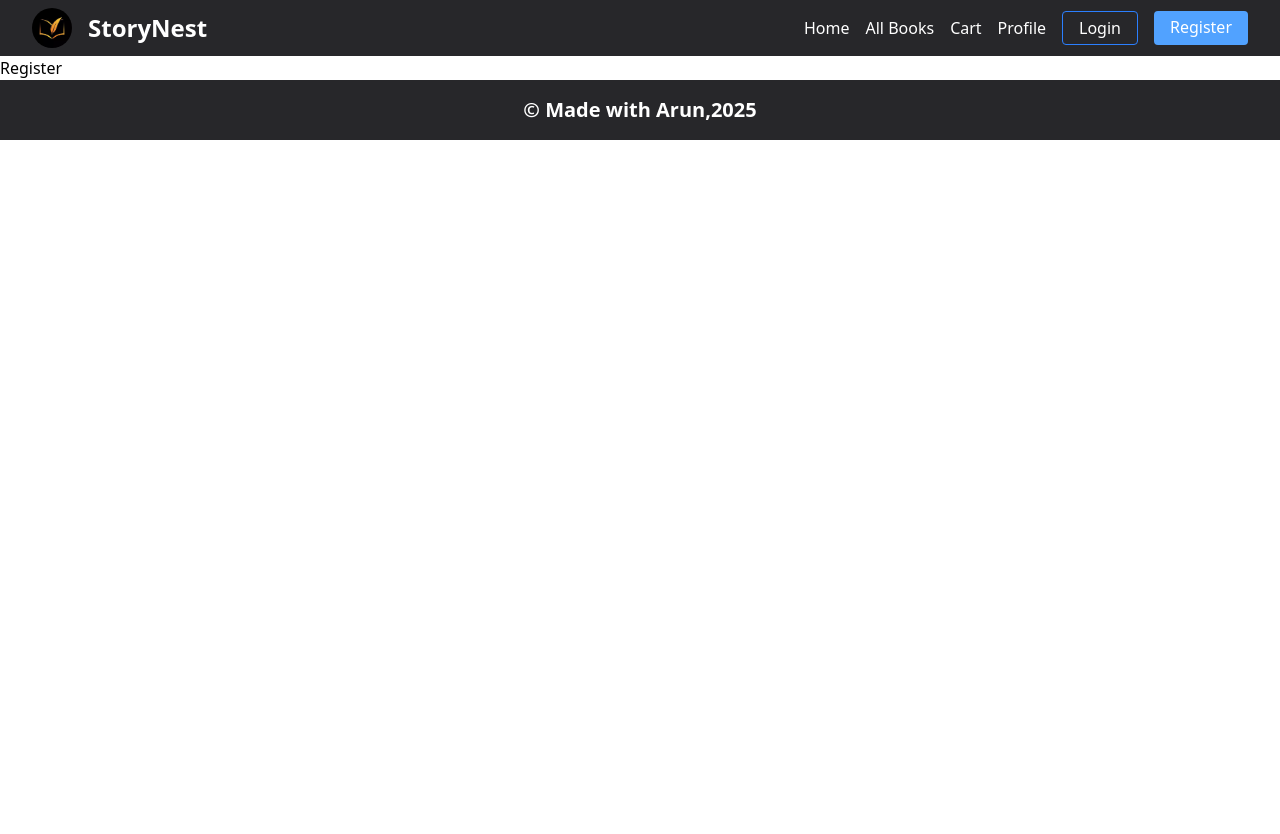
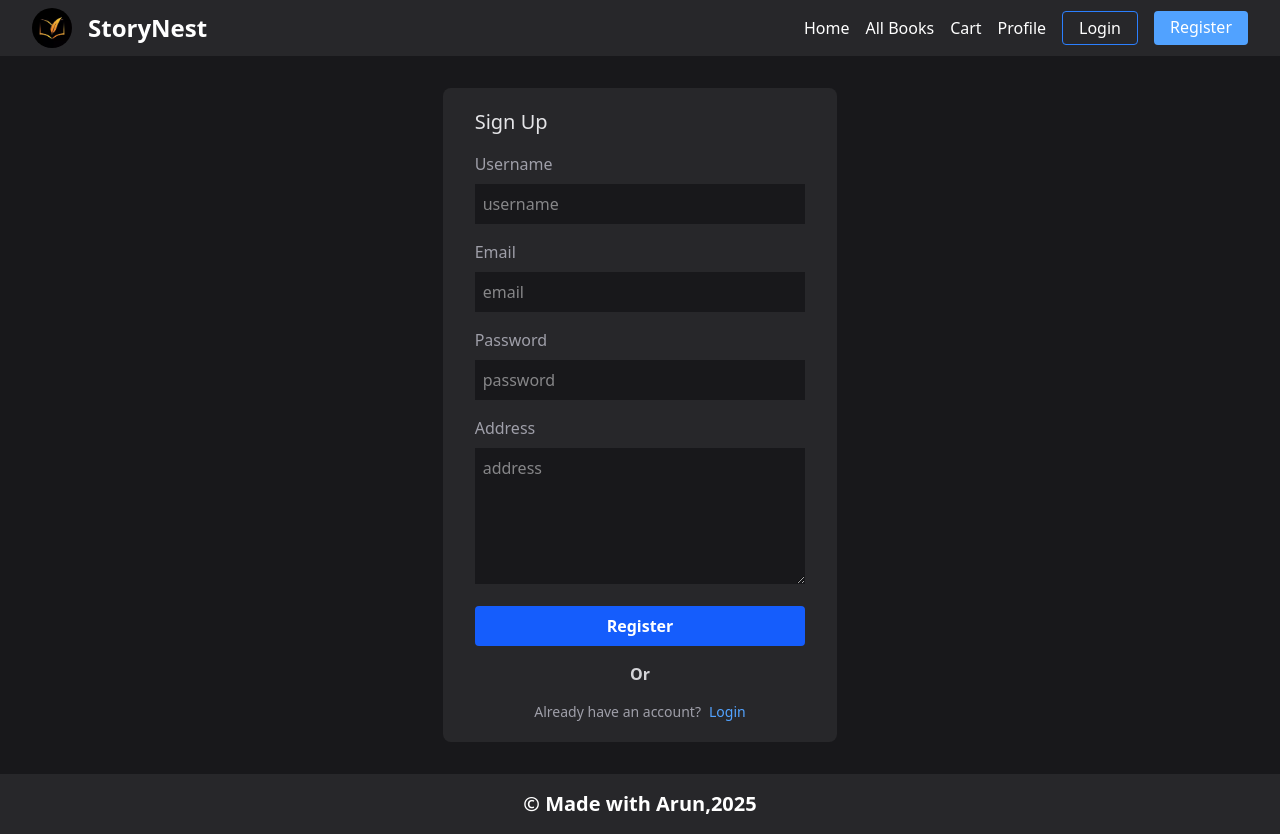
Before and after one commit to Arunmaity2003/mern, a React app in the folder ebook/frontend/: page /Register in a window 1280 px wide. Before the commit the page ends 800 px from the top, so only its background shows below. Built offline with nearby package versions, Linux system fonts and the light colour scheme; the HTML template or start-up script is replaced by a standard one.

Commit message:
book views

```diff
--- a/ebook/frontend/src/App.jsx
+++ b/ebook/frontend/src/App.jsx
@@ -8,6 +8,7 @@ import LogIn from "./pages/LogIn.jsx"
 import Register from './pages/Register.jsx'
 import Cart from "./pages/Cart.jsx"
 import Profile from "./pages/Profile.jsx"
+import ViewBookDetails from './components/ViewBookDetails/ViewBookDetails.jsx'
 
 const App = () => {
   return (
@@ -21,6 +22,7 @@ const App = () => {
           <Route path='/Register' element={<Register />} />
           <Route path='/Cart' element={<Cart />} />
           <Route path='/Profile' element={<Profile />} />
+          <Route path='/view-book-details/:id' element={<ViewBookDetails />} />
         </Routes>
         <Footer />
       </Router>
--- a/ebook/frontend/src/components/BookCards/BookCards.jsx
+++ b/ebook/frontend/src/components/BookCards/BookCards.jsx
@@ -2,9 +2,11 @@ import React from 'react'
 import { Link } from "react-router-dom"
 
 const BookCards = ({ data }) => {
-  console.log(data)
+  // console.log(data)
   return (
-    <Link>
+    <Link
+      to={`/view-book-details/${data._id}`}
+    >
       <div className='bg-zinc-800 rounded p-4 h-[70vh]'>
         <div className="bg-zinc-900 rounded flex items-center justify-center">
           <img src={data.url} alt="books" className='h-[45vh] w-full' />
--- /dev/null
+++ b/ebook/frontend/src/components/ViewBookDetails/ViewBookDetails.jsx
@@ -0,0 +1,103 @@
+// import React, { useEffect, useState } from 'react'
+// import axios from "axios"
+// import Loader from '../Loader/Loader'
+// import { useParams } from 'react-router-dom'
+// import { GrLanguage } from "react-icons/gr";
+
+
+// const ViewBookDetails = () => {
+//     const { id } = useParams();
+//     const [data, setData] = useState();
+
+//     useEffect(() => {
+//         const fetch = async () => {
+//             const response = await axios.get(`http://localhost:4000/api/v1/get-book-by-id/${id}`);
+//             console.log(response)
+//             setData(response.data.data);
+//         }
+//         fetch()
+//     }, [])
+//     return (
+//         <div className='px-12 py-8 bg-zinc-900 flex gap-8'>
+//             <div className='bg-zinc-800 rounded p-4 h-[88vh] w-3/6 flex items-center justify-center'>
+//                 {" "}
+//                 <img src={data?.url} alt="book" className='h-[70vh]' />
+//             </div>
+//             <div className="p-4 w-3/6">
+//                 <h1 className='text-4xl text-zinc-300 font-semibold'>{data.title}</h1>
+//                 <p className='text-zinc-400 mt-1'>{data.author}</p>
+//                 <p className='text-zinc-500 mt-4 text-xl'>{data.desc}</p>
+//                 <p className='text-zinc-400 flex items-center justify-start mt-4 text-xl'>
+//                     <GrLanguage className='me-3' />{data.language}
+//                 </p>
+//                 <p className='text-zinc-100 font-semibold mt-4 text-3xl'>
+//                     <GrLanguage className='me-3' />Price : ₹ {data.price}
+//                 </p>
+//             </div>
+//         </div>
+//     )
+// }
+
+// export default ViewBookDetails
+
+
+
+
+
+import React, { useEffect, useState } from 'react'
+import axios from "axios"
+import Loader from '../Loader/Loader'
+import { useParams } from 'react-router-dom'
+import { GrLanguage } from "react-icons/gr"
+
+const ViewBookDetails = () => {
+  const { id } = useParams();
+  const [data, setData] = useState();
+  const [loading, setLoading] = useState(true);
+
+  useEffect(() => {
+    const fetch = async () => {
+      try {
+        const response = await axios.get(`http://localhost:4000/api/v1/get-book-by-id/${id}`);
+        setData(response.data.data);
+      } catch (error) {
+        console.error("Error fetching book:", error);
+      } finally {
+        setLoading(false);
+      }
+    };
+    fetch();
+  }, [id]);
+
+  // ⛔️ Prevent accessing data before it's loaded
+  // if (loading) return <Loader />;
+  // if (!data) return <p className="text-white p-10">Book not found</p>;
+
+  return (
+    <>
+      {data && (<div className='px-4 md:px-12 py-8 bg-zinc-900 flex flex-col md:flex-row gap-8'>
+        <div className='bg-zinc-800 rounded p-4 h-[63vh] lg:h-[88vh] w-full lg:w-3/6 flex items-center justify-center'>
+          <img src={data.url} alt={data.title} className='h-[50vh] lg:h-[70vh] rounded' />
+        </div>
+        <div className="p-4 w-full lg:w-3/6">
+          <h1 className='text-4xl text-zinc-300 font-semibold'>{data.title}</h1>
+          <p className='text-zinc-400 mt-1'>{data.author}</p>
+          <p className='text-zinc-500 mt-4 text-xl'>{data.desc}</p>
+          <p className='text-zinc-400 flex items-center justify-start mt-4 text-xl'>
+            <GrLanguage className='me-3' />{data.language}
+          </p>
+          <p className='text-zinc-100 font-semibold mt-4 text-3xl'>
+            Price: ₹ {data.price}
+          </p>
+        </div>
+      </div>)}
+      {!data && (
+        <div className='bg-zinc-900 h-screen flex items-center justify-center'>
+          <Loader />{" "}
+        </div>
+      )}
+    </>
+  );
+};
+
+export default ViewBookDetails;
--- a/ebook/frontend/src/pages/LogIn.jsx
+++ b/ebook/frontend/src/pages/LogIn.jsx
@@ -1,9 +1,63 @@
 import React from 'react'
+import { Link } from 'react-router-dom'
 
-const LogIn = () => {
+const Login = () => {
   return (
-    <div>LogIn</div>
+    <div className="h-screen bg-zinc-900 flex items-center justify-center px-6">
+      <div className="bg-zinc-800 rounded-lg px-8 py-6 w-full md:w-3/6 lg:w-2/6 shadow-lg">
+        <p className="text-zinc-200 text-2xl font-semibold text-center">Login</p>
+
+        {/* Email */}
+        <div className="mt-6">
+          <label htmlFor="email" className="text-zinc-400">
+            Email
+          </label>
+          <input
+            type="email"
+            id="email"
+            className="w-full mt-2 bg-zinc-900 text-zinc-100 p-2 rounded outline-none focus:ring-1 focus:ring-blue-400"
+            placeholder="Enter your email"
+            name="email"
+            required
+          />
+        </div>
+
+        {/* Password */}
+        <div className="mt-4">
+          <label htmlFor="password" className="text-zinc-400">
+            Password
+          </label>
+          <input
+            type="password"
+            id="password"
+            className="w-full mt-2 bg-zinc-900 text-zinc-100 p-2 rounded outline-none focus:ring-1 focus:ring-blue-400"
+            placeholder="Enter your password"
+            name="password"
+            required
+          />
+        </div>
+
+        {/* Login Button */}
+        <button
+          type="submit"
+          className="w-full mt-6 bg-blue-500 hover:bg-blue-600 text-white font-semibold py-2 rounded transition"
+        >
+          Login
+        </button>
+
+        {/* Sign Up Link */}
+        <div className="flex items-center justify-center gap-2 mt-4 text-zinc-400 text-sm">
+          <p>Don't have an account?</p>
+          <Link
+            to="/register"
+            className="text-blue-400 hover:underline hover:text-blue-300 transition"
+          >
+            Sign Up
+          </Link>
+        </div>
+      </div>
+    </div>
   )
 }
 
-export default LogIn
+export default Login
--- a/ebook/frontend/src/pages/Register.jsx
+++ b/ebook/frontend/src/pages/Register.jsx
@@ -1,8 +1,87 @@
 import React from 'react'
+import { Link } from 'react-router-dom'
 
 const Register = () => {
   return (
-    <div>Register</div>
+    <div className="h-auto bg-zinc-900 px-12 py-8 flex items-center justify-center">
+      <div className="bg-zinc-800 rounded-lg px-8 py-5 w-full md:w-3/6 lg:w-2/6">
+        <p className="text-zinc-200 text-xl">Sign Up</p>
+
+        <div className="mt-4">
+          <div>
+            <label htmlFor="username" className="text-zinc-400">
+              Username
+            </label>
+            <input
+              type="text"
+              id="username"
+              className="w-full mt-2 bg-zinc-900 text-zinc-100 p-2 outline-none"
+              placeholder="username"
+              name="username"
+              required
+            />
+          </div>
+        </div>
+
+        <div className="mt-4">
+          <label htmlFor="email" className="text-zinc-400">
+            Email
+          </label>
+          <input
+            type="email"
+            id="email"
+            className="w-full mt-2 bg-zinc-900 text-zinc-100 p-2 outline-none"
+            placeholder="email"
+            name="email"
+            required
+          />
+        </div>
+
+        <div className="mt-4">
+          <label htmlFor="email" className="text-zinc-400">
+            Password
+          </label>
+          <input
+            type="password"
+            id="password"
+            className="w-full mt-2 bg-zinc-900 text-zinc-100 p-2 outline-none"
+            placeholder="password"
+            name="password"
+            required
+          />
+        </div>
+
+        <div className="mt-4">
+          <label htmlFor="email" className="text-zinc-400">
+            Address
+          </label>
+          <textarea
+            className="w-full mt-2 bg-zinc-900 text-zinc-100 p-2 outline-none"
+            rows={5}
+            placeholder="address"
+            name="address"
+            required
+          />
+        </div>
+
+        <div className="mt-4">
+          <button className='w-full bg-blue-600 text-white font-semibold py-2 rounded hover:bg-blue-500'>Register</button>
+        </div>
+
+        <p className='flex mt-4 items-center justify-center text-zinc-300 font-semibold'>Or</p>
+
+        <div className="flex items-center justify-center gap-2 mt-4 text-zinc-400 text-sm">
+          <p>Already have an account?</p>
+          <Link
+            to="/login"
+            className="text-blue-400 hover:underline hover:text-blue-300 transition"
+          >
+            Login
+          </Link>
+        </div>
+
+      </div>
+    </div>
   )
 }
 
```
